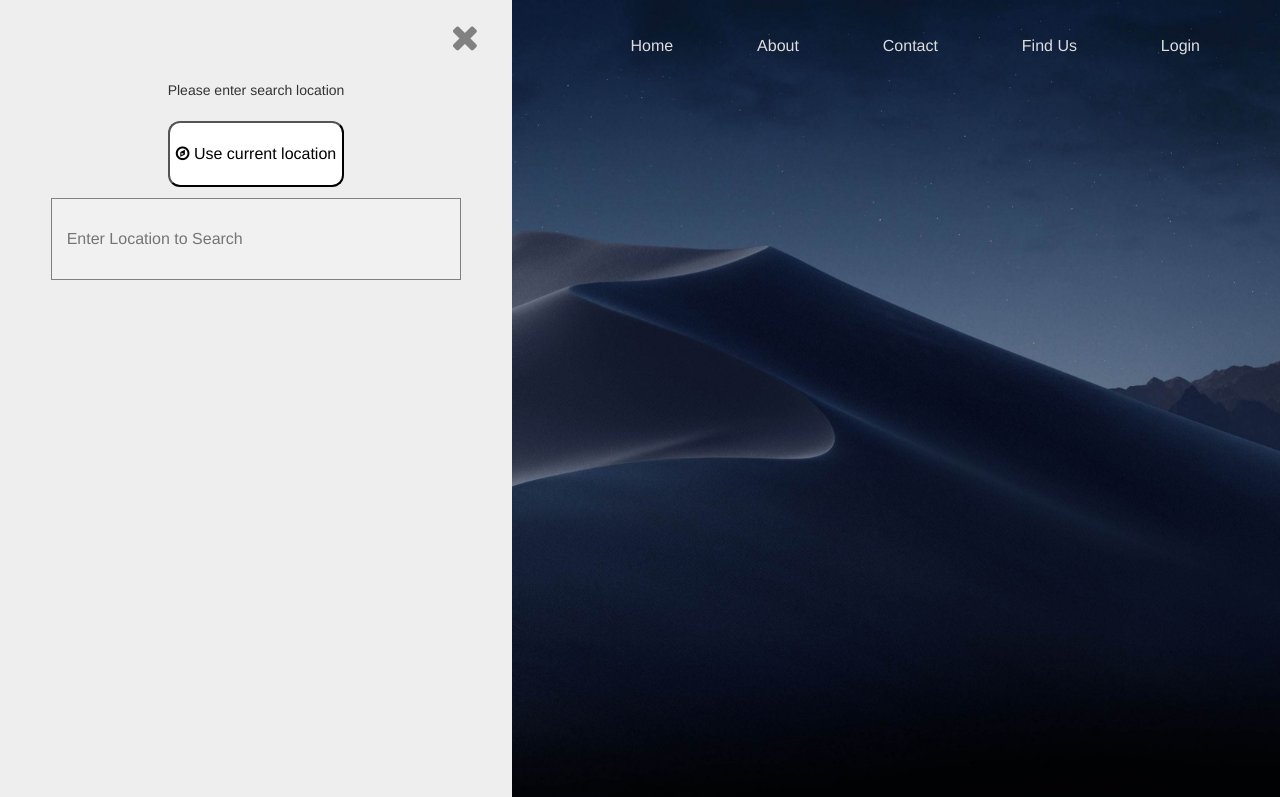
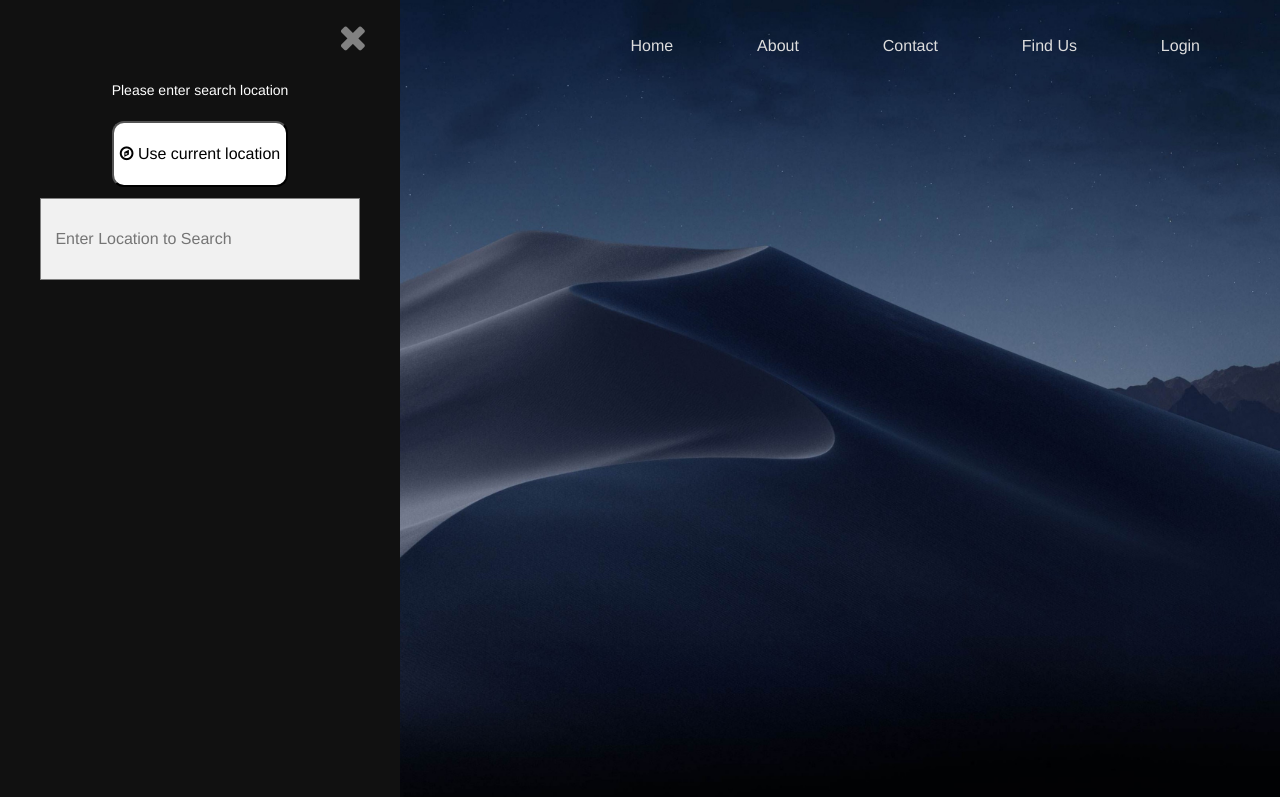
Before and after one commit to numanSlm/GeoStoreV2.io, a plain HTML site: page index.html in a window 1280 px wide. Both pictures are taken after a click on the button "Store". Shown: the top 797 px of the page. Drawn offline with nearby package versions, Linux system fonts and the light colour scheme; some packages are replaced by stand-ins of ours.

Commit message:
Finishing up

```diff
--- a/index.html
+++ b/index.html
@@ -26,7 +26,7 @@
                         <div id="mySidebar" class="sidebar">
                               <a href="javascript:void(0)" class="closebtn "   onclick="closeNav()"><i class="fa fa-times"></i></a>
                               <div class="Side-container-wrapper">
-                                    <div class="StoreNote">Please enter search location</div>
+                                    <div class="StoreNote" style="color: #fff;">Please enter search location</div>
 
                                     <div class="Location-Button">
                                           <button class="searchBtn" onclick="geolocation()"> <i class="fa fa-compass"></i>    Use current location</button>
@@ -56,7 +56,7 @@
                                           <a href="" class="store-map-link" target="_blank" rel="noopener noreferrer"><i class= "fa fa-map"></i><i></i></a>
                                           </div>
                                     </div>
-
+                                    <!--End template-->
                               </div>
                             </div>
                         <!--End Sidebar-->
--- a/mapper.js
+++ b/mapper.js
@@ -199,14 +199,14 @@ function openCity(e, x) {
 }
 
 //sidebar store locator expander
-
 function openNav() {
-    document.getElementById("mySidebar").style.width = "40vw";
+    document.getElementById("mySidebar").classList.add("sidebar--show");
   }
 
-function closeNav() {
-    document.getElementById("mySidebar").style.width = "0";
+  function closeNav() {
+    document.getElementById("mySidebar").classList.remove("sidebar--show");
   }
+
 
 
 //calc city dist for tabs on main page
--- a/style.css
+++ b/style.css
@@ -216,9 +216,7 @@ nav ul li a:hover {
     }
 
 }
-@media(max-width:700px){
-  .sidebar{position: absolute;}
-}
+
 /*end-media Query*/
 
 /*icon-container*/
@@ -311,19 +309,23 @@ nav ul li a:hover {
 /*end-footer*/
 
 /*sidebar*/
+
 .sidebar {
-    font-family: "Helvetica Neue",sans-serif;
   height: 100%;
-    width: 0;
+  width: 400px;
+  min-width:0;
   position: fixed;
   z-index: 1;
   top: 0;
-    left: 0;
-    background-color: #eee;
+  left: -400px;
+  background-color: #111;
   overflow-x: hidden;
-    transition: 0.2s;
+  transition: all 200ms ease;
   padding-top: 60px;
 }
+
+/* sidebar transition animation */
+.sidebar--show {transform: translateX(400px);}
 
   .sidebar a {
     font-family: "Helvetica Neue",sans-serif;
@@ -435,6 +437,7 @@ nav ul li a:hover {
 }
 
 .store-search-template {
+  color: #fff;
   padding: 5px 10px;
   margin: 5px 10px;
   line-height: normal;
@@ -463,5 +466,5 @@ nav ul li a:hover {
 }
 
 .socLinks{
-  display: inline;
+  display: flex;
 }
```
Lines whose indentation alone changed are shown as unchanged.
